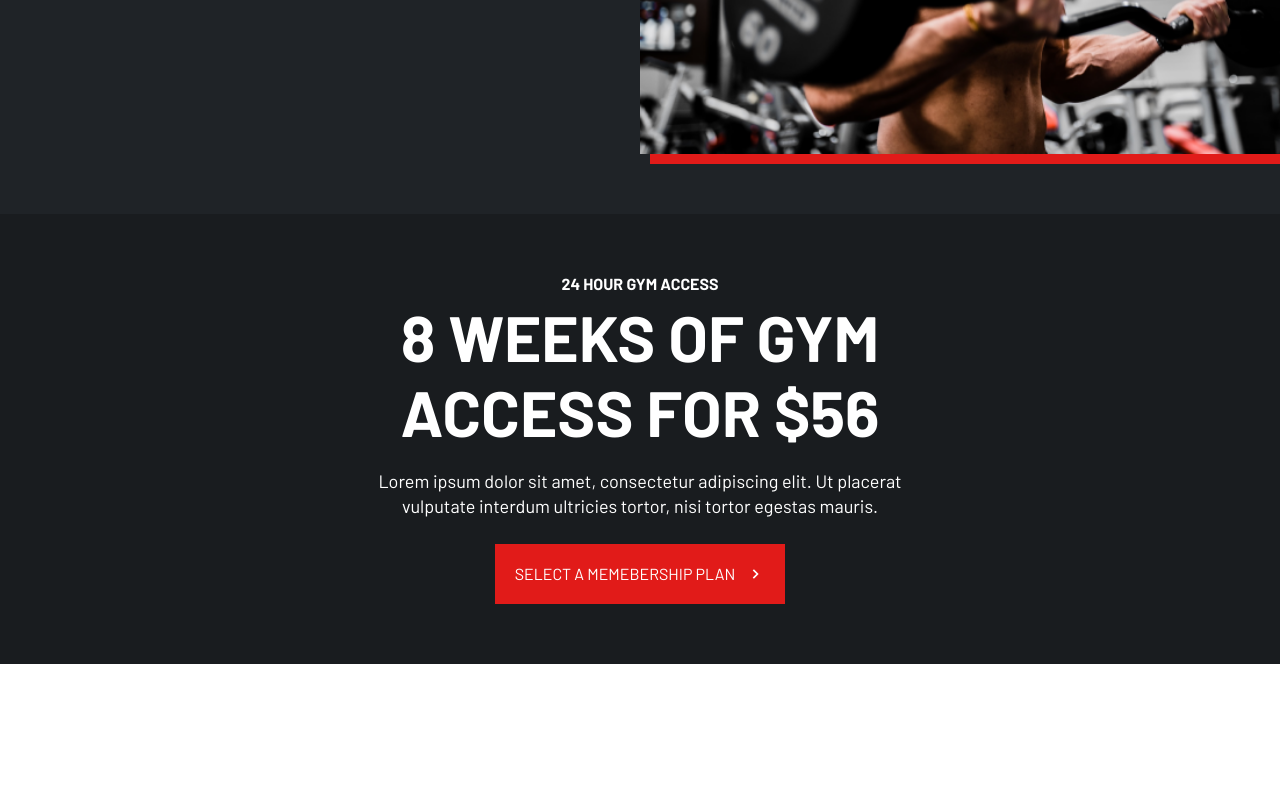
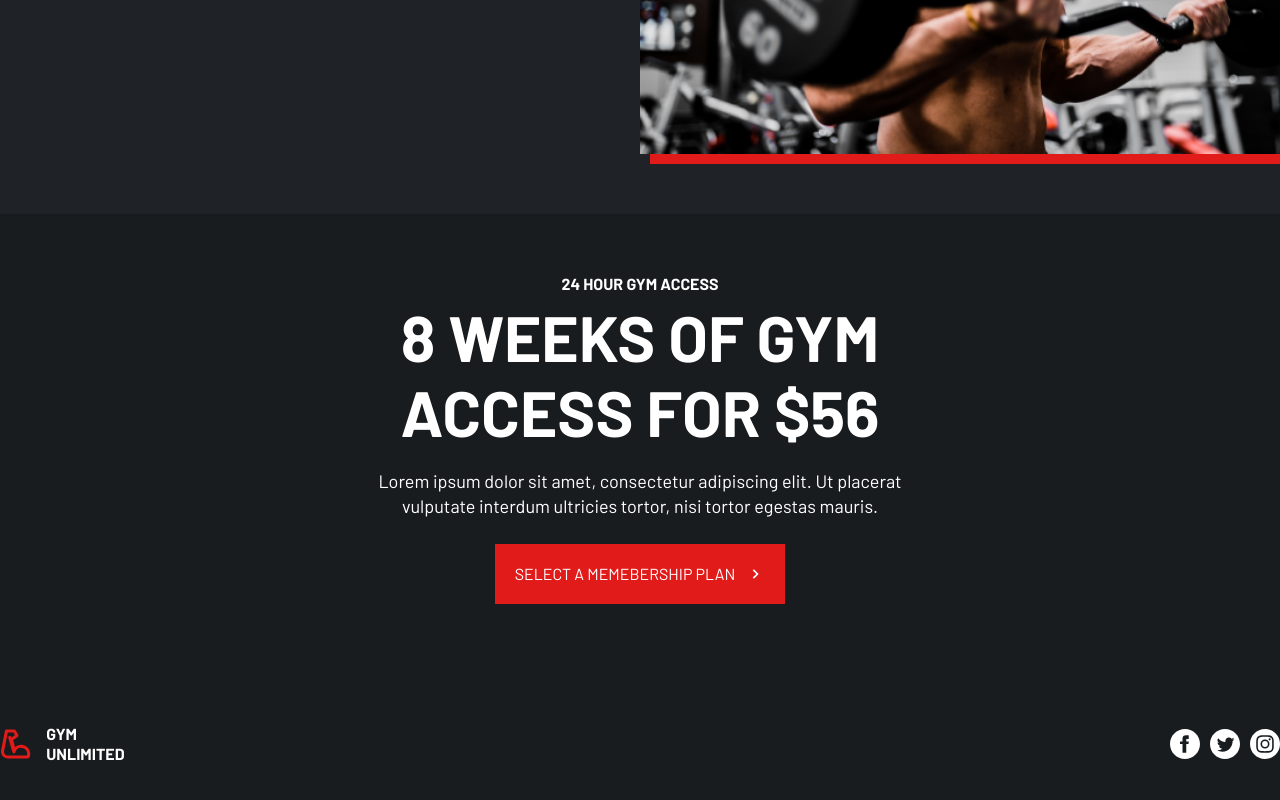
Before and after one commit to mertcancet/gym-template, a Next.js app: page / in a window 1280 px wide. Shown: the part 1886-2686 px from the top of the page. Before the commit the page ends 2550 px from the top, so only its background shows below. Built offline with nearby package versions, Linux system fonts and the light colour scheme.

Commit message:
footer completed

```diff
--- /dev/null
+++ b/components/Footer.jsx
@@ -0,0 +1,39 @@
+import React from 'react';
+import { Container, Logo } from 'components';
+import { Facebook, Twitter, Instagram } from 'components/icons';
+import { styled } from 'stitches.config';
+
+const Footer = () => {
+  return (
+    <Wrapper>
+      <Container>
+        <FooterWrapper>
+          <Logo />
+          <IconWrapper>
+            <Facebook width={30} height={30} />
+            <Twitter width={30} height={30} />
+            <Instagram width={30} height={30} />
+          </IconWrapper>
+        </FooterWrapper>
+      </Container>
+    </Wrapper>
+  );
+};
+
+export default Footer;
+
+const Wrapper = styled('div', {
+  backgroundColor: '$black',
+  py: 60,
+});
+
+const FooterWrapper = styled('div', {
+  display: 'flex',
+  alignItems: 'center',
+  justifyContent: 'space-between',
+});
+
+const IconWrapper = styled('div', {
+  display: 'flex',
+  gap: 10,
+});
--- a/components/index.js
+++ b/components/index.js
@@ -1,6 +1,7 @@
 export { default as AccessSection } from './AccessSection';
 export { default as Button } from './Button';
 export { default as Container } from './Container';
+export { default as Footer } from './Footer';
 export { default as Hero } from './Hero';
 export { default as HeroText } from './HeroText';
 export { default as IconContent } from './IconContent';
--- a/pages/index.jsx
+++ b/pages/index.jsx
@@ -1,5 +1,6 @@
 import {
   AccessSection,
+  Footer,
   Hero,
   IconSection,
   OwnerSection,
@@ -14,6 +15,7 @@ const Home = () => {
       <WorldClassSection />
       <OwnerSection />
       <AccessSection />
+      <Footer />
     </div>
   );
 };
```
